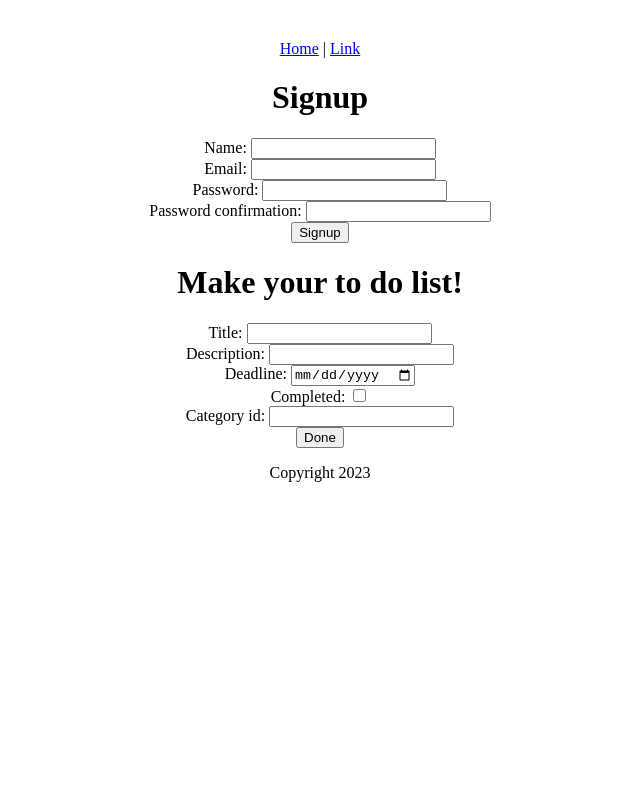
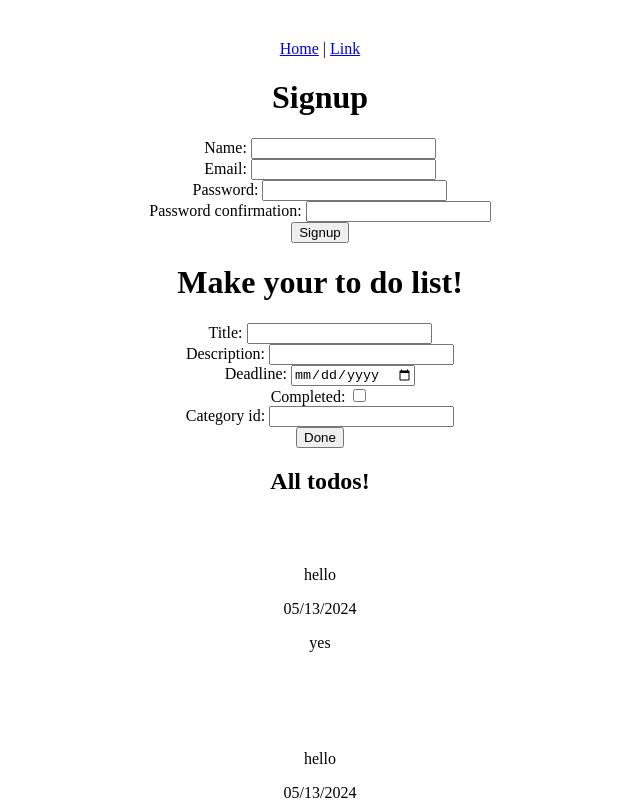
Before and after one commit to emilyjorgensen/todo-frontend, a React (Vite) app: page / in a window 1280 px wide. Shown: the top 800 px of the page, without its empty margins (320-960 px from the left). Built offline with nearby package versions, Linux system fonts and the light colour scheme.

Commit message:
create todo-index

```diff
--- a/src/Content.jsx
+++ b/src/Content.jsx
@@ -1,12 +1,40 @@
 import { Signup } from "./Signup";
 import { TodoNew } from "./TodoNew";
+import { TodoIndex } from "./TodoIndex";
 
 export function Content() {
+  let todos = [
+    {
+      id: 1,
+      Title: "hello",
+      description: "hello",
+      deadline: "05/13/2024",
+      completed: "yes",
+      category_id: 3,
+    },
+    {
+      id: 2,
+      Title: "hello",
+      description: "hello",
+      deadline: "05/13/2024",
+      completed: "yes",
+      category_id: 3,
+    },
+    {
+      id: 3,
+      Title: "hello",
+      description: "hello",
+      deadline: "05/13/2024",
+      completed: "yes",
+      category_id: 3,
+    },
+  ];
   return (
     <main>
       <Signup />
       <h1>Make your to do list!</h1>
       <TodoNew />
+      <TodoIndex todos={todos} />
     </main>
   );
 }
--- /dev/null
+++ b/src/TodoIndex.jsx
@@ -0,0 +1,20 @@
+export function TodoIndex(props) {
+  console.log(props);
+
+  return (
+    <div>
+      <h2>All todos!</h2>
+      <div className="cards">
+        {props.todos.map((todo) => (
+          <div key={todo.id} className="card">
+            <h3>{todo.title}</h3>
+            <p>{todo.description}</p>
+            <p>{todo.deadline}</p>
+            <p>{todo.completed}</p>
+            <p>{todo.category}</p>
+          </div>
+        ))}
+      </div>
+    </div>
+  );
+}
```
